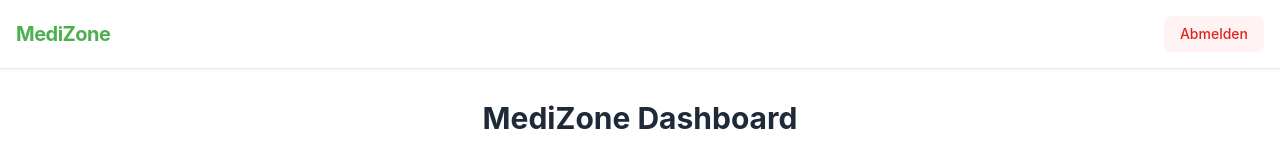
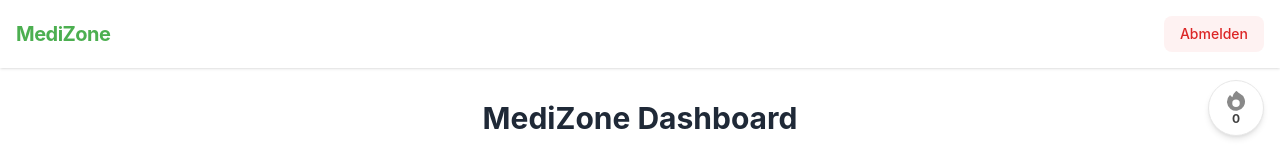
Before and after one commit to pascal-03-12/MediZone, a Vue app: page / in a window 1280 px wide. Shown: the top 166 px of the page. Built offline with nearby package versions, Linux system fonts and the light colour scheme; no server answers; the database is empty; sample sign-in values are in the browser's storage.

Commit message:
feat: Hinzufügen eines Streaks für die eingenommenen Medikamente

```diff
--- a/src/App.vue
+++ b/src/App.vue
@@ -2,6 +2,7 @@
 import { onMounted } from 'vue';
 import { useAuthStore } from './stores/auth';
 import { useReminderStore } from './stores/reminder';
+import StreakBadge from './components/StreakBadge.vue';
 
 const authStore = useAuthStore();
 const reminderStore = useReminderStore();
@@ -27,6 +28,9 @@ onMounted(() => {
         >
           Abmelden
         </button>
+        <div class="fixed top-20 right-4 z-50">
+      <StreakBadge />
+    </div>
       </nav>
     </header>
     <RouterView />
--- /dev/null
+++ b/src/components/StreakBadge.vue
@@ -0,0 +1,29 @@
+<script setup lang="ts">
+import { computed } from 'vue';
+import { useIntakeStore } from '../stores/intake';
+
+const intakeStore = useIntakeStore();
+const streak = computed(() => intakeStore.currentStreak);
+
+const hasTakenToday = computed(() => intakeStore.dailyCount() > 0);
+</script>
+
+<template>
+  <div
+    class="flex flex-col items-center justify-center w-14 h-14 rounded-full border shadow-md transition-all bg-white"
+    :class="hasTakenToday ? 'border-orange-200' : 'border-gray-200 grayscale'"
+  >
+    <svg
+      xmlns="http://www.w3.org/2000/svg"
+      viewBox="0 0 24 24"
+      fill="currentColor"
+      class="w-6 h-6 text-orange-500 mb-[-2px]"
+    >
+      <path fill-rule="evenodd" d="M12.963 2.286a.75.75 0 00-1.071-.136 9.742 9.742 0 00-3.539 6.177 7.547 7.547 0 01-1.705-1.715.75.75 0 00-1.152-.082A9 9 0 1015.68 4.534a7.46 7.46 0 01-2.717-2.248zM15.75 14.25a3.75 3.75 0 11-7.5 0 3.75 3.75 0 017.5 0z" clip-rule="evenodd" />
+    </svg>
+
+    <span class="text-xs font-bold text-gray-700">
+      {{ streak }}
+    </span>
+  </div>
+</template>
--- a/src/stores/intake.ts
+++ b/src/stores/intake.ts
@@ -1,5 +1,5 @@
 import { defineStore } from 'pinia';
-import { ref } from 'vue';
+import { ref, computed } from 'vue';
 import { doc, setDoc, collection, query, where, getDocs } from 'firebase/firestore';
 import { db } from '../firebaseConfig';
 import { useAuthStore } from './auth';
@@ -51,11 +51,59 @@ export const useIntakeStore = defineStore('intake', () => {
 
     const dailyCount = () => getTodayIntakes().length;
 
+    const currentStreak = computed(() => {
+        if (intakes.value.length === 0) return 0;
+
+        const uniqueDates = new Set(
+            intakes.value.map(entry => entry.date.split('T')[0])
+        );
+
+        const sortedDates = Array.from(uniqueDates).sort().reverse();
+
+        if (sortedDates.length === 0) return 0;
+
+        const today = new Date();
+        const yesterday = new Date();
+        yesterday.setDate(yesterday.getDate() - 1);
+
+        const todayStr = today.toISOString().split('T')[0];
+        const yesterdayStr = yesterday.toISOString().split('T')[0];
+
+        let streak = 0;
+        let checkIndex = 0;
+        if (sortedDates[0] === todayStr) {
+            checkIndex = 0;
+        } else if (sortedDates[0] === yesterdayStr) {
+            checkIndex = 0;
+        } else {
+            return 0;
+        }
+
+        let currentDateToCheck = new Date();
+        if (sortedDates[0] === yesterdayStr) {
+            currentDateToCheck.setDate(currentDateToCheck.getDate() - 1);
+        }
+
+        for (let i = 0; i < sortedDates.length; i++) {
+            const expectedDate = currentDateToCheck.toISOString().split('T')[0];
+
+            if (sortedDates[i] === expectedDate) {
+                streak++;
+                currentDateToCheck.setDate(currentDateToCheck.getDate() - 1);
+            } else {
+                break;
+            }
+        }
+
+        return streak;
+    });
+
     return {
         intakes,
         addIntake,
         fetchIntakes,
         getTodayIntakes,
-        dailyCount
+        dailyCount,
+        currentStreak
     };
 });
```
